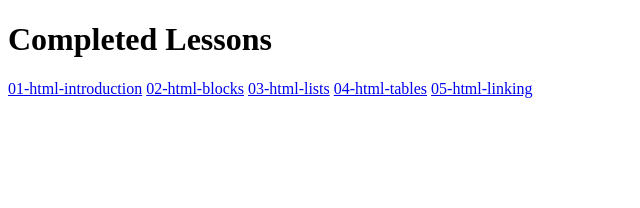
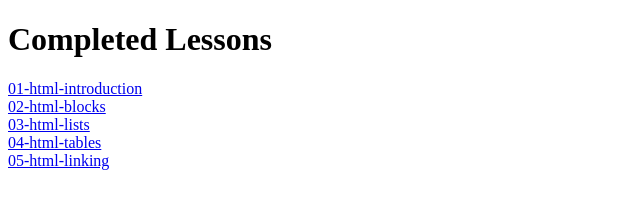
Before and after one commit to Ergonyx/ComIT, a plain HTML site: page index.html in a window 1280 px wide. Shown: the whole page, without its empty margins (0-640 px from the left). Drawn offline with Linux system fonts and the light colour scheme.

Commit message:
Fixed formatting for links so they're on their own lines.

```diff
--- a/index.html
+++ b/index.html
@@ -7,10 +7,10 @@
   </head>
   <body>
       <h1>Completed Lessons</h1>
-      <a href="01-html-introduction">01-html-introduction</a>
-      <a href="02-html-blocks">02-html-blocks</a>
-      <a href="03-html-lists">03-html-lists</a>
-      <a href="04-html-tables">04-html-tables</a>
-      <a href="05-html-linking">05-html-linking</a>
+      <a href="01-html-introduction">01-html-introduction</a><br/>
+      <a href="02-html-blocks">02-html-blocks</a><br/>
+      <a href="03-html-lists">03-html-lists</a><br/>
+      <a href="04-html-tables">04-html-tables</a><br/>
+      <a href="05-html-linking">05-html-linking</a><br/>
   </body>
 </html>
```
